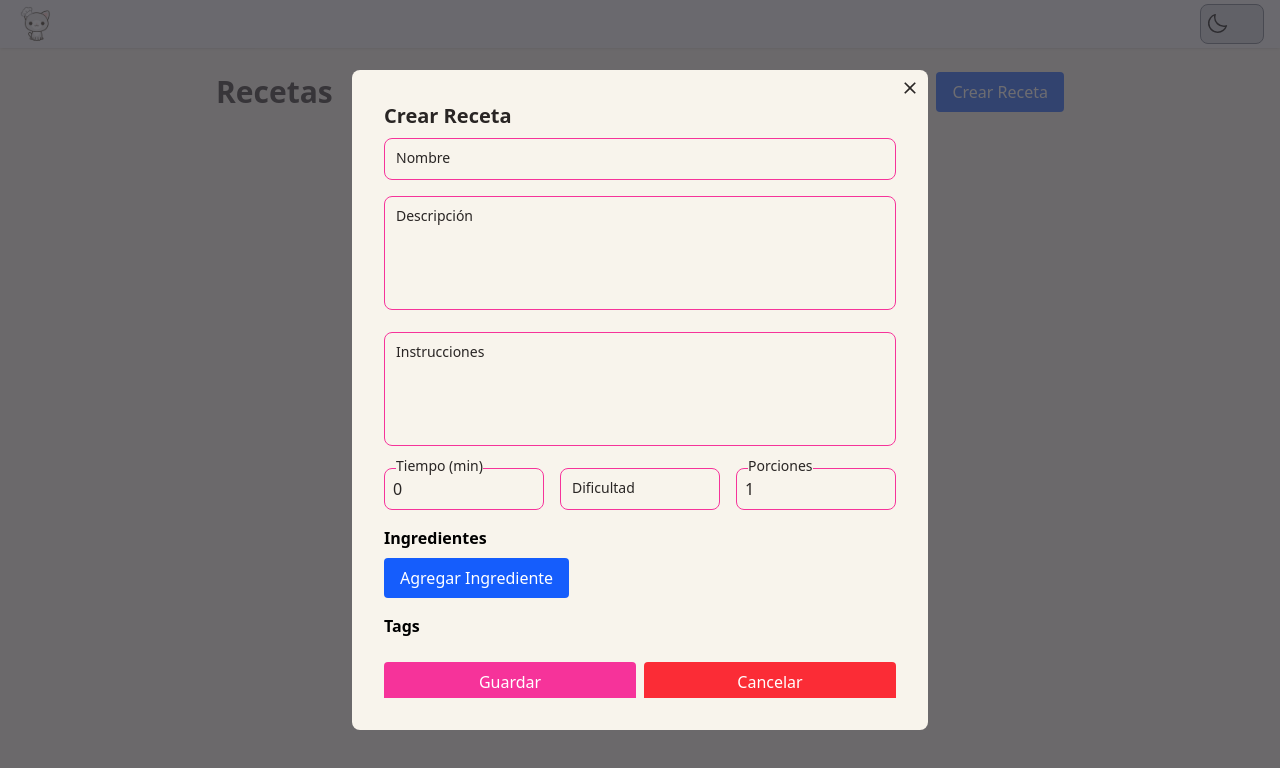
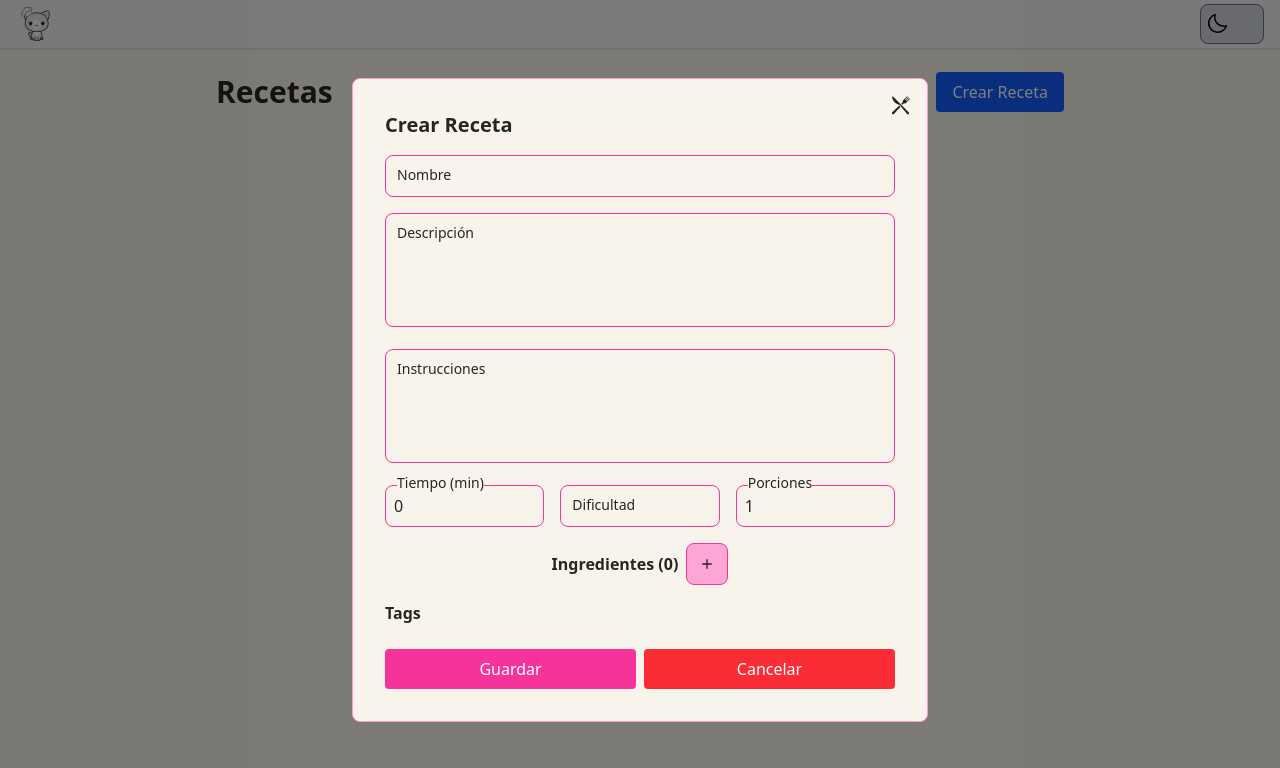
Before and after one commit to CI5KO/recipes-front, a Next.js app: page /recipes in a window 1280 px wide. Both pictures are taken after a click on the button "Crear Receta". Shown: the top 768 px of the page. Built offline with nearby package versions, Linux system fonts and the light colour scheme.

Commit message:
fix/add-recipe-2

```diff
--- a/app/(logged)/recipes/RecipesClient.tsx
+++ b/app/(logged)/recipes/RecipesClient.tsx
@@ -14,6 +14,8 @@ import Input from "@/src/components/atoms/Input";
 import Button from "@/src/components/atoms/Button";
 import TextArea from "@/src/components/atoms/TextArea";
 import Modal from "@/src/components/atoms/Modal";
+
+import { MdAdd, MdDelete } from "react-icons/md";
 
 export default function RecipesClient() {
   const router = useRouter();
@@ -195,7 +197,7 @@ export default function RecipesClient() {
           </h2>
           <form
             onSubmit={handleSubmit}
-            className="max-h-[70vh] overflow-y-auto space-y-4 mt-2"
+            className="max-h-[70vh] overflow-y-auto space-y-4 pt-4"
           >
             <Input
               placeholder="Nombre"
@@ -217,7 +219,7 @@ export default function RecipesClient() {
                 setFormData({ ...formData, instructions: value })
               }
             />
-            <div className="grid grid-cols-3 gap-4 ">
+            <div className="grid grid-cols-3 gap-4">
               <Input
                 placeholder="Tiempo (min)"
                 type="number"
@@ -252,18 +254,23 @@ export default function RecipesClient() {
                 }
               />
             </div>
-            <label className="block mb-2 text-black font-bold">
-              Ingredientes
+            <div className="flex flex-row w-full justify-center items-center">
+              <label className="block font-semibold mr-2">
+                Ingredientes ({formData.recipeIngredients.length})
               </label>
+              <Button type="button" onClick={addIngredient}>
+                <MdAdd />
+              </Button>
+            </div>
             {formData.recipeIngredients.map((ri) => (
-              <div key={ri.id} className="flex gap-2 mb-2">
+              <div key={ri.id} className="flex flex-col md:flex-row gap-2 mb-4">
+                <div className="flex gap-2 w-fit">
                   <select
                     value={ri.ingredient}
                     onChange={(e) =>
                       updateIngredientField(ri.id, "ingredient", e.target.value)
                     }
-                  className="flex-1 border rounded px-3 py-2 text-black"
-                  required
+                    className="border rounded px-3 py-2 w-1/2"
                   >
                     <option value="">Seleccionar</option>
                     {ingredients.map((ing) => (
@@ -283,36 +290,31 @@ export default function RecipesClient() {
                         parseFloat(e.target.value)
                       )
                     }
-                  className="w-24 border rounded px-3 py-2 text-black"
+                    className="border rounded px-3 py-2 w-1/2"
                     placeholder="Cant."
-                  required
                   />
+                </div>
+                <div className="flex gap-2">
                   <input
                     type="text"
                     value={ri.notes || ""}
                     onChange={(e) =>
                       updateIngredientField(ri.id, "notes", e.target.value)
                     }
-                  className="flex-1 border rounded px-3 py-2 text-black"
+                    className="border rounded px-3 py-2 w-4/5"
                     placeholder="Notas"
                   />
                   <button
                     type="button"
                     onClick={() => removeIngredient(ri.id)}
-                  className="bg-red-600 text-white px-3 py-1 rounded hover:bg-red-700"
+                    className="bg-red-600 text-white justify-items-center px-3 py-1 rounded hover:bg-red-700 w-1/5"
                   >
-                  X
+                    <MdDelete />
                   </button>
                 </div>
+              </div>
             ))}
-            <button
-              type="button"
-              onClick={addIngredient}
-              className="bg-blue-600 text-white px-4 py-2 rounded hover:bg-blue-700"
-            >
-              Agregar Ingrediente
-            </button>
-            <label className="block mb-2 text-black font-bold">Tags</label>
+            <label className="block mb-2 font-semibold">Tags</label>
             <div className="flex flex-wrap gap-2">
               {tags.map((tag) => (
                 <button
@@ -322,7 +324,7 @@ export default function RecipesClient() {
                   className={`px-3 py-1 rounded ${
                     formData.tags.includes(tag.id)
                       ? "bg-blue-600 text-white"
-                      : "bg-gray-200 text-black"
+                      : "bg-gray-200"
                   }`}
                 >
                   {tag.name}
--- a/src/components/atoms/Modal.tsx
+++ b/src/components/atoms/Modal.tsx
@@ -1,7 +1,7 @@
 "use client";
 
 import { useRef, type ReactNode } from "react";
-import { MdClose } from "react-icons/md";
+import { GiKnifeFork } from "react-icons/gi";
 
 interface ModalProps {
   children: ReactNode;
@@ -21,16 +21,16 @@ export default function Modal({ children, isOpen, onClose }: ModalProps) {
 
   return (
     <div
-      className="fixed inset-0 bg-primary-dark/75 dark:bg-primary/75 flex justify-center items-center"
+      className="fixed inset-0 bg-black/50 flex justify-center items-center"
       onClick={handleClickOutside}
     >
       <div
         ref={modalRef}
-        className="bg-primary dark:bg-primary-dark p-8 rounded-lg relative w-[90%] max-w-xl"
+        className="bg-primary dark:bg-primary-dark border border-complementary dark:border-complementary-dark p-8 rounded-lg relative w-[90%] max-w-xl"
       >
         {children}
-        <MdClose
-          className="absolute top-2 right-2 text-xl cursor-pointer"
+        <GiKnifeFork
+          className="absolute top-4 right-4 text-xl cursor-pointer hover:text-complementary dark:hover:text-complementary-dark"
           onClick={onClose}
         />
       </div>
```
Lines whose indentation alone changed are shown as unchanged.
